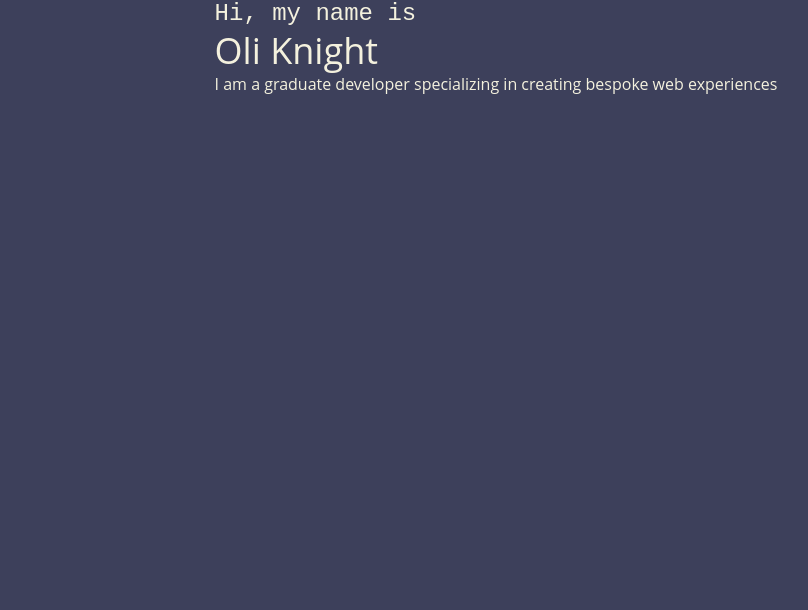
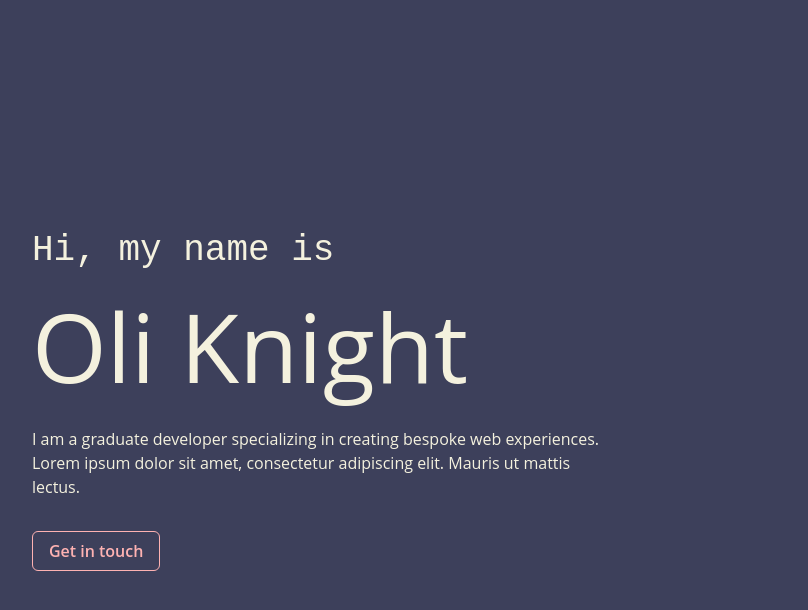
Before and after one commit to oliknight1/portfolio, a Next.js app in the folder client/: page / in a window 1280 px wide. Shown: the top 610 px of the page, without its empty margins (144-952 px from the left). Built offline with nearby package versions, Linux system fonts and the light colour scheme.

Commit message:
Add header styling

```diff
--- a/client/components/Header.tsx
+++ b/client/components/Header.tsx
@@ -1,15 +1,26 @@
 import React from 'react';
-import { Text, Heading, Center } from '@chakra-ui/react';
+import {
+	Text, Heading, Flex, Button, Fade,
+} from '@chakra-ui/react';
 import Subheading from './Subheading';
 
 const Header = () => (
-	<Center>
-		<div>
-			<Subheading>Hi, my name is</Subheading>
-			<Heading as="h1" fontWeight="medium">Oli Knight</Heading>
-			<Text>I am a graduate developer specializing in creating bespoke web experiences</Text>
-		</div>
-	</Center>
+	<Flex height="100vh" alignItems="center" pl={40}>
+		<Fade
+			in
+			transition={{
+				enter: { duration: 1.5 },
+			}}
+		>
+			<Subheading mb={4}>Hi, my name is</Subheading>
+			<Heading as="h1" fontWeight="medium" fontSize="6rem" mb={6}>Oli Knight</Heading>
+			<Text maxW="xl" mb={8}>
+				I am a graduate developer specializing in creating bespoke web experiences.
+				Lorem ipsum dolor sit amet, consectetur adipiscing elit. Mauris ut mattis lectus.
+			</Text>
+			<Button variant="outline" colorScheme="red">Get in touch</Button>
+		</Fade>
+	</Flex>
 );
 
 export default Header;
--- a/client/components/Subheading.tsx
+++ b/client/components/Subheading.tsx
@@ -2,7 +2,7 @@ import React, { FC } from 'react';
 import { Heading, HeadingProps } from '@chakra-ui/react';
 
 const Subheading : FC<HeadingProps> = ( { children, ...props } ) => (
-	<Heading as="h2" fontWeight="light" fontFamily="subheading" fontSize="2xl" {...props}>{children}</Heading>
+	<Heading as="h2" fontWeight="light" fontFamily="subheading" fontSize="4xl" {...props}>{children}</Heading>
 );
 
 export default Subheading;
```
